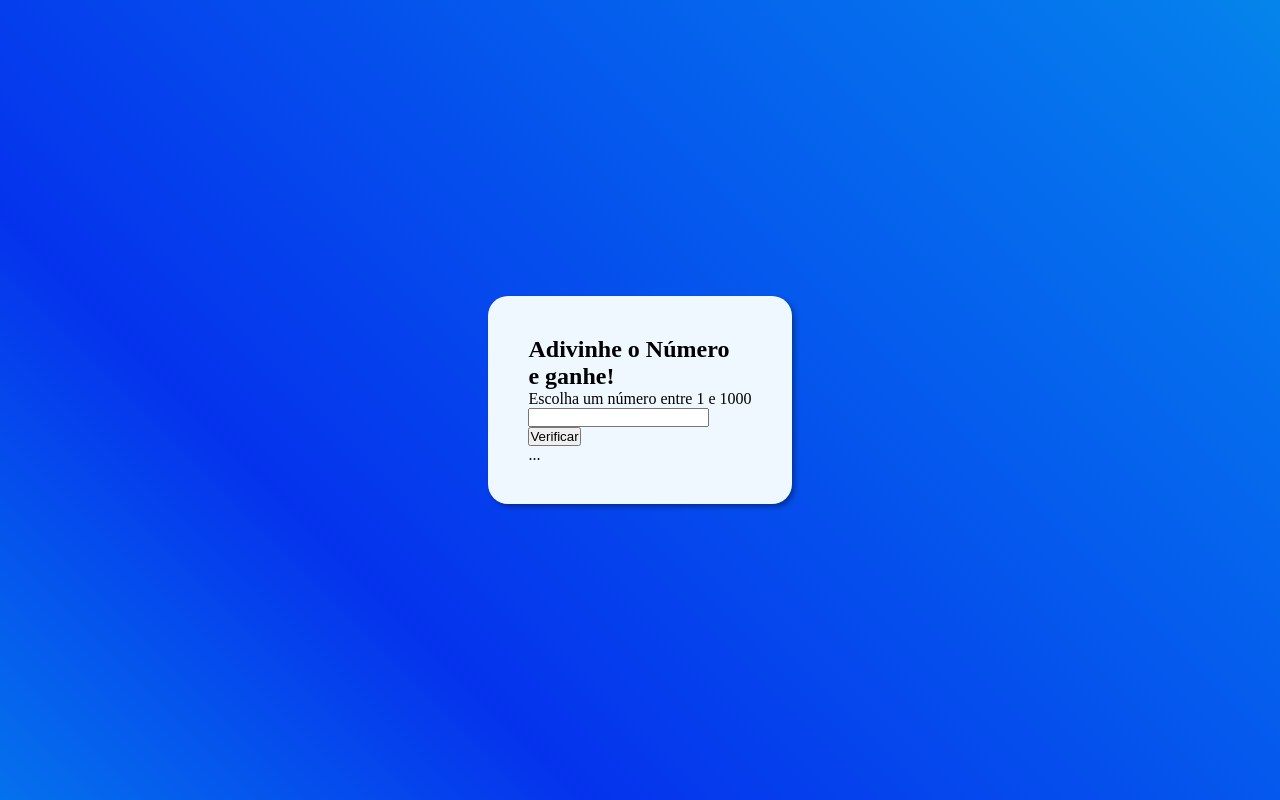
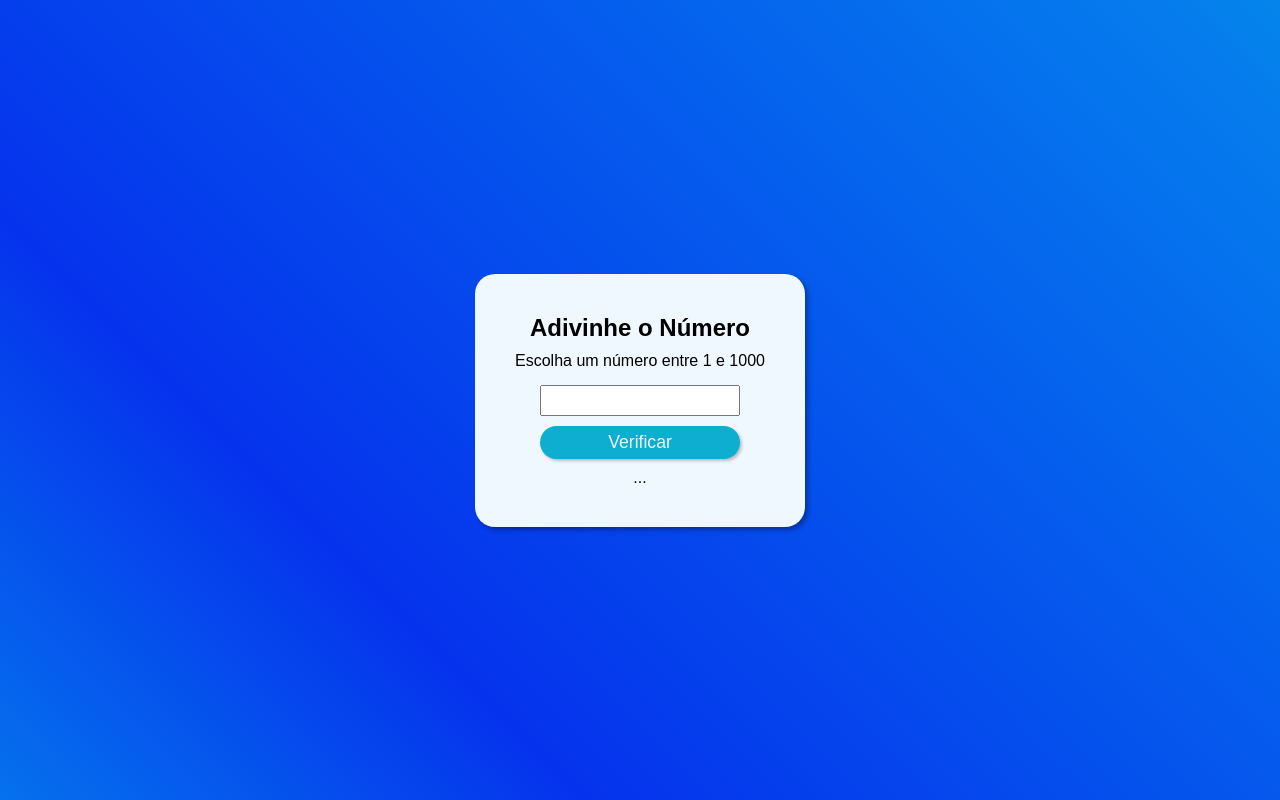
Before and after one commit to Beto2Franca/jogo-adivinhacao, a plain HTML site: page index.html in a window 1280 px wide. Drawn offline with Linux system fonts and the light colour scheme.

Commit message:
css parte 2 geral

```diff
--- a/estilo/style.css
+++ b/estilo/style.css
@@ -6,9 +6,9 @@
     box-sizing: border-box;
 }
 body{
-
     background: linear-gradient(45deg, #05C6ED, #0533ED, #057DED,#05EDC8) no-repeat;
     background-size: 200% 200%;
+    font-family: Arial, Helvetica, sans-serif;
 
 }
 main{
@@ -24,3 +24,30 @@ section{
     border-radius: 20px;
 
 }
+h1{
+    text-align: center;
+    margin-bottom: 10px;
+}
+p{
+    text-align: center;
+    margin-bottom: 15px;
+}
+input{
+    width: 200px;
+    padding: 6px;
+    display: block;
+    margin: auto;
+}
+#botao{
+    margin-top: 10px;
+    border: none;
+    background-color: #0daecf;
+    color: aliceblue;
+    font-size: 1.1em;
+    border-radius: 20px;
+    box-shadow: 2px 2px 3px rgba(0, 0, 0, 0.238);
+}
+#res{
+    text-align: center;
+    padding-top: 10px;
+}
--- a/index.html
+++ b/index.html
@@ -13,10 +13,10 @@
     <main>
         <section>
 
-            <h1>Adivinhe o Número <br> e ganhe!</h1>
+            <h1>Adivinhe o Número</h1>
             <p>Escolha um número entre 1 e 1000</p>
             <input type="number" name="num" id="inum">
-            <div><input type="button" value="Verificar"></div>
+            <div><input type="button" value="Verificar" id="botao"></div>
             <div id="res">...</div>
         </section>
     </main>
```
